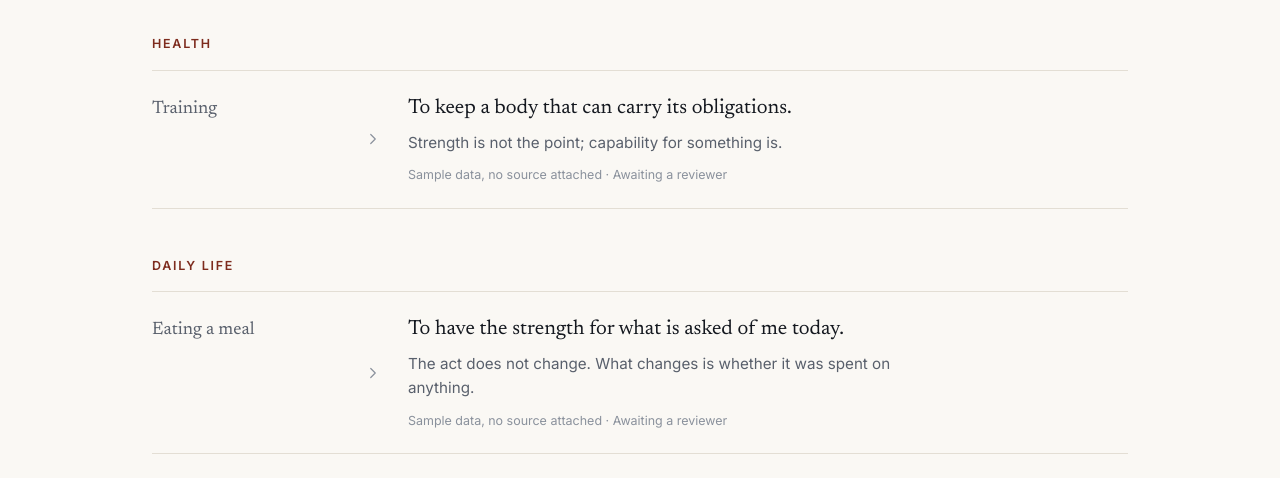
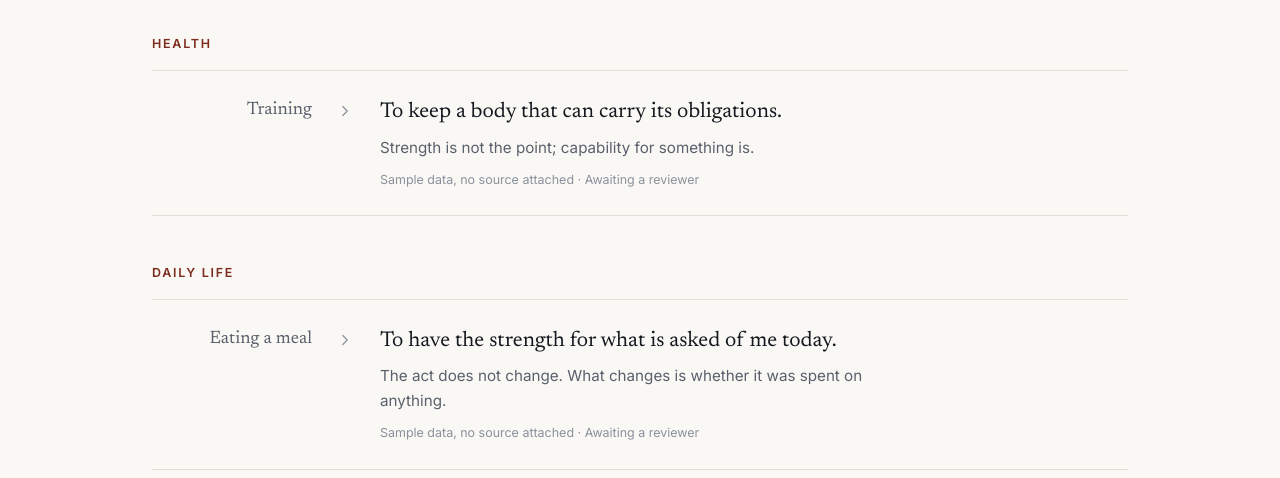
Before and after one commit to SEIFSEIF4/uswah, a Next.js app in the folder web/: page /en/intentions in a window 1280 px wide. Shown: the part 301-779 px from the top of the page. Built offline with nearby package versions, Linux system fonts and the light colour scheme; no server answers.

Commit message:
nawiya: ledger tightened, acts aligned to the reading edge

```diff
--- a/web/app/[locale]/intentions/page.tsx
+++ b/web/app/[locale]/intentions/page.tsx
@@ -56,8 +56,8 @@ export default async function Intentions({
       <h1 className="page-title">{t.title}</h1>
       <p className="lede">{t.lede}</p>
 
-      {/* Act on the left, intention on the right, with the turn between them shown as a
-          mark rather than described. The two columns are the whole idea. */}
+      {/* Act, the turn, then the intention. The act aligns to the reading edge so the
+          mark between them sits against two straight edges rather than floating. */}
       {intentionsByGroup().map(({ group, items }) => (
         <section key={group.slug} className="intent-group">
           <h2>{group[locale]}</h2>
--- a/web/app/globals.css
+++ b/web/app/globals.css
@@ -1307,27 +1307,30 @@ h1, h2, h3, .display {
 .intent-list { list-style: none; margin: 0; padding: 0; }
 .intent-list li {
   display: grid;
-  grid-template-columns: minmax(7rem, 12rem) 1.5rem 1fr;
-  gap: 1.25rem;
-  align-items: baseline;
-  padding: 1.4rem 0;
+  grid-template-columns: minmax(6rem, 10rem) 1.25rem 1fr;
+  gap: 1.5rem;
+  align-items: start;
+  padding: 1.6rem 0;
   border-top: 1px solid var(--rule);
 }
 .intent-list li:last-child { border-bottom: 1px solid var(--rule); }
 
+/* Aligned to the reading edge, so the turn mark falls between two straight edges. */
 .intent-act {
+  display: block;
+  text-align: end;
   font-family: var(--font-display), Georgia, serif;
   font-size: 1.12rem;
   color: var(--muted);
 }
 [dir="rtl"] .intent-act { font-family: var(--font-display-ar), var(--font-arabic), serif; }
 
-.intent-turn { color: var(--faint); align-self: center; line-height: 0; }
+.intent-turn { color: var(--faint); align-self: start; margin-top: .35rem; line-height: 0; }
 
 .intent-line {
   margin: 0;
   font-family: var(--font-display), Georgia, serif;
-  font-size: 1.28rem;
+  font-size: 1.34rem;
   line-height: 1.4;
   text-wrap: pretty;
 }
@@ -1351,5 +1354,5 @@ h1, h2, h3, .display {
 @media (max-width: 40rem) {
   .intent-list li { grid-template-columns: 1fr; gap: .5rem; }
   .intent-turn { display: none; }
-  .intent-act { font-size: 1rem; }
+  .intent-act { font-size: 1rem; text-align: start; }
 }
```
